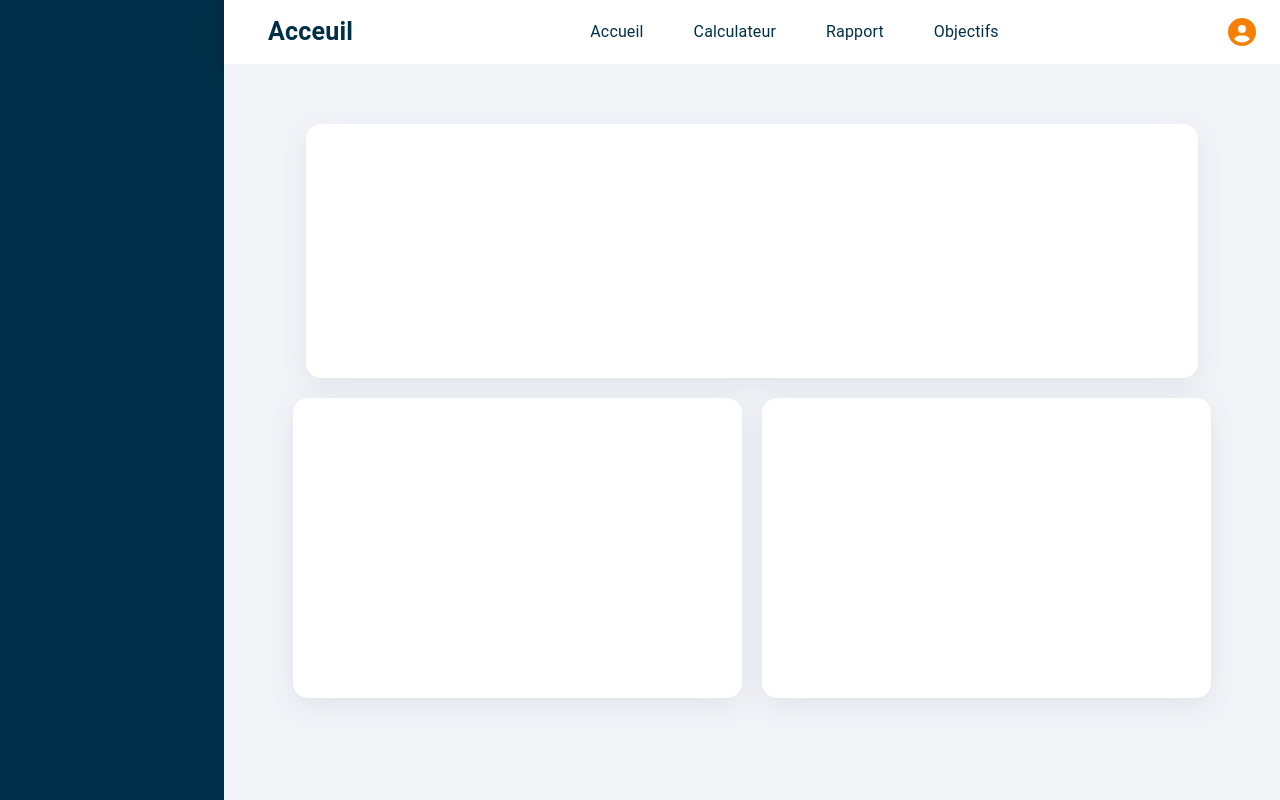
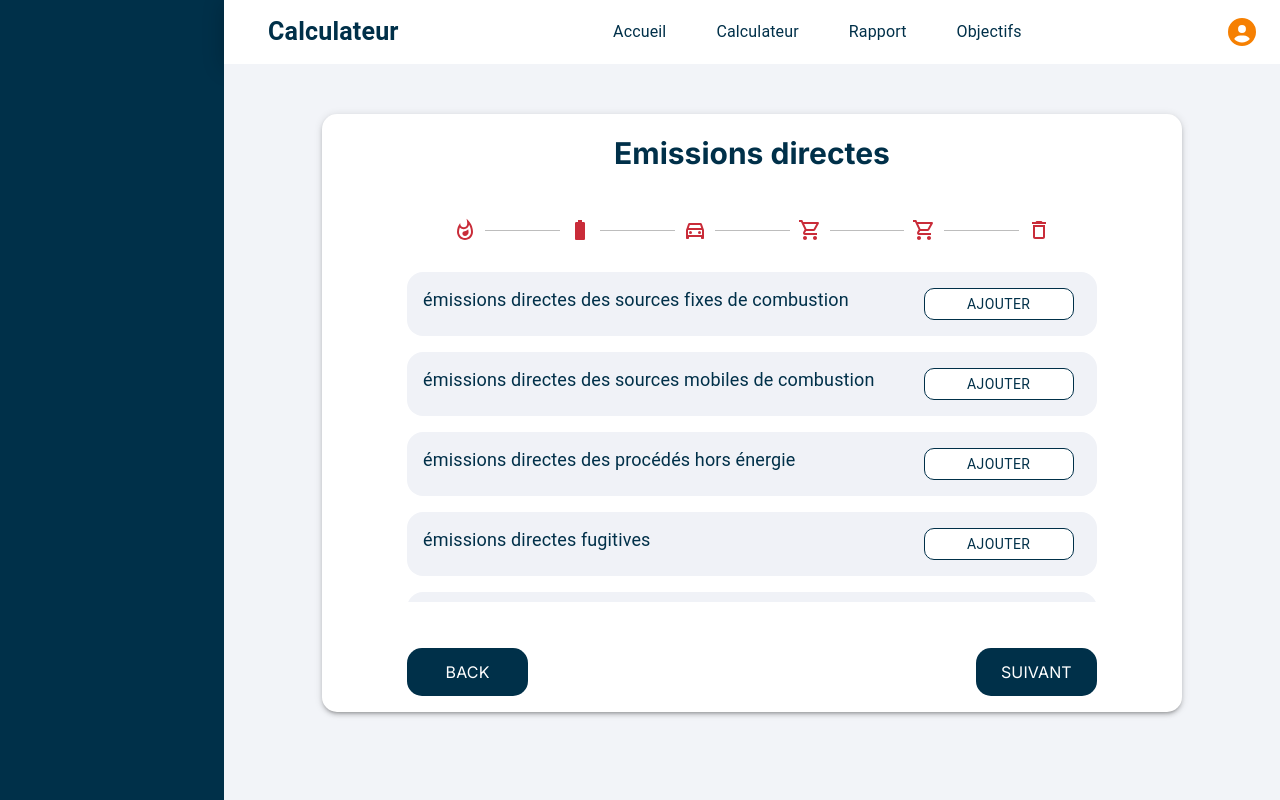
Before and after one commit to AzzouzAimen/Ecometer, a React (Vite) app in the folder frontend/: page / in a window 1280 px wide. Built offline with nearby package versions, Linux system fonts and the light colour scheme.

Commit message:
modif 25 avril

```diff
--- a/frontend/src/App.jsx
+++ b/frontend/src/App.jsx
@@ -13,7 +13,7 @@ function App() {
 
   return (
     <section>
-      <Acceuil />
+      <Calculateur />
     </section>
   );
 }
--- a/frontend/src/Auth/Pages/Calculateur.jsx
+++ b/frontend/src/Auth/Pages/Calculateur.jsx
@@ -95,7 +95,7 @@ function Calculateur() {
 
 
     return (
-    <Grid container>
+    <Grid container width="100%">
         <Grid item md={2.1} sx={{ height: '100vh', display: { xs: 'none', md: 'block' }  }}>
             <SideBar />
         </Grid>
```
